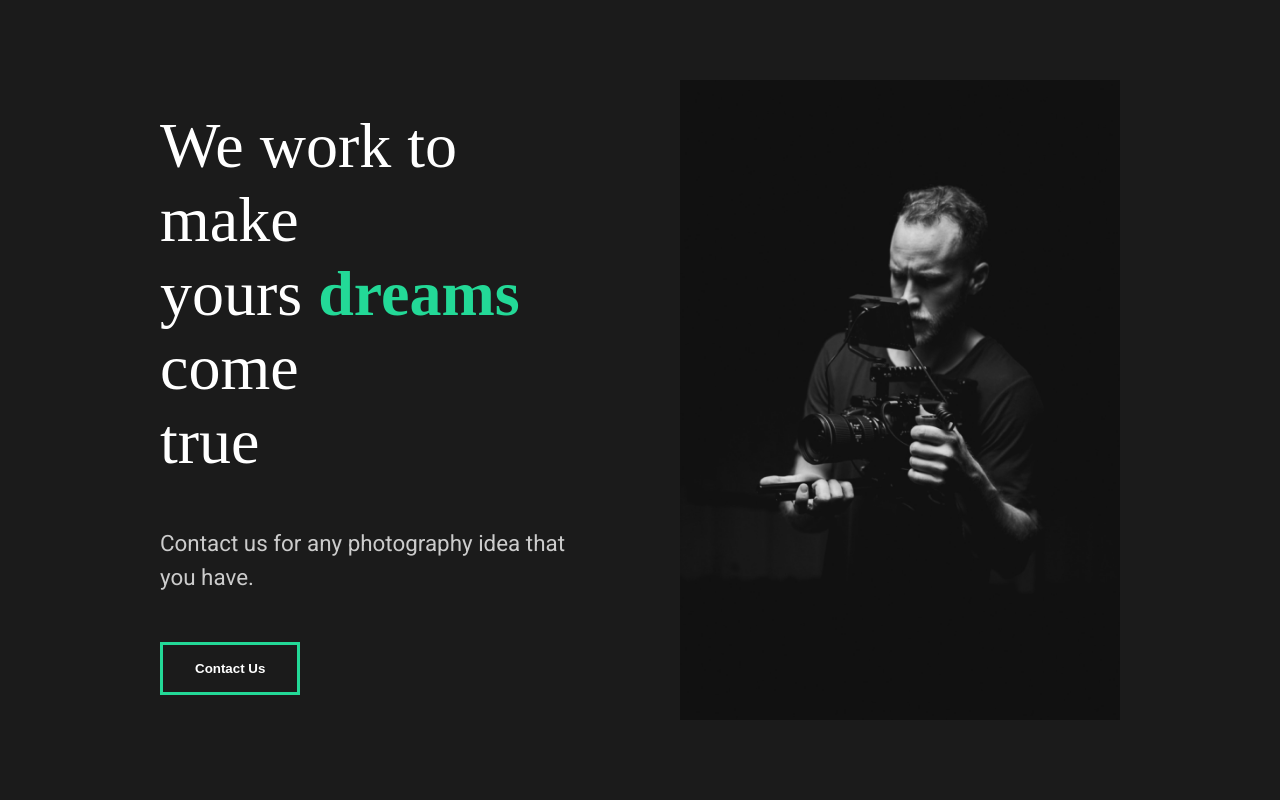
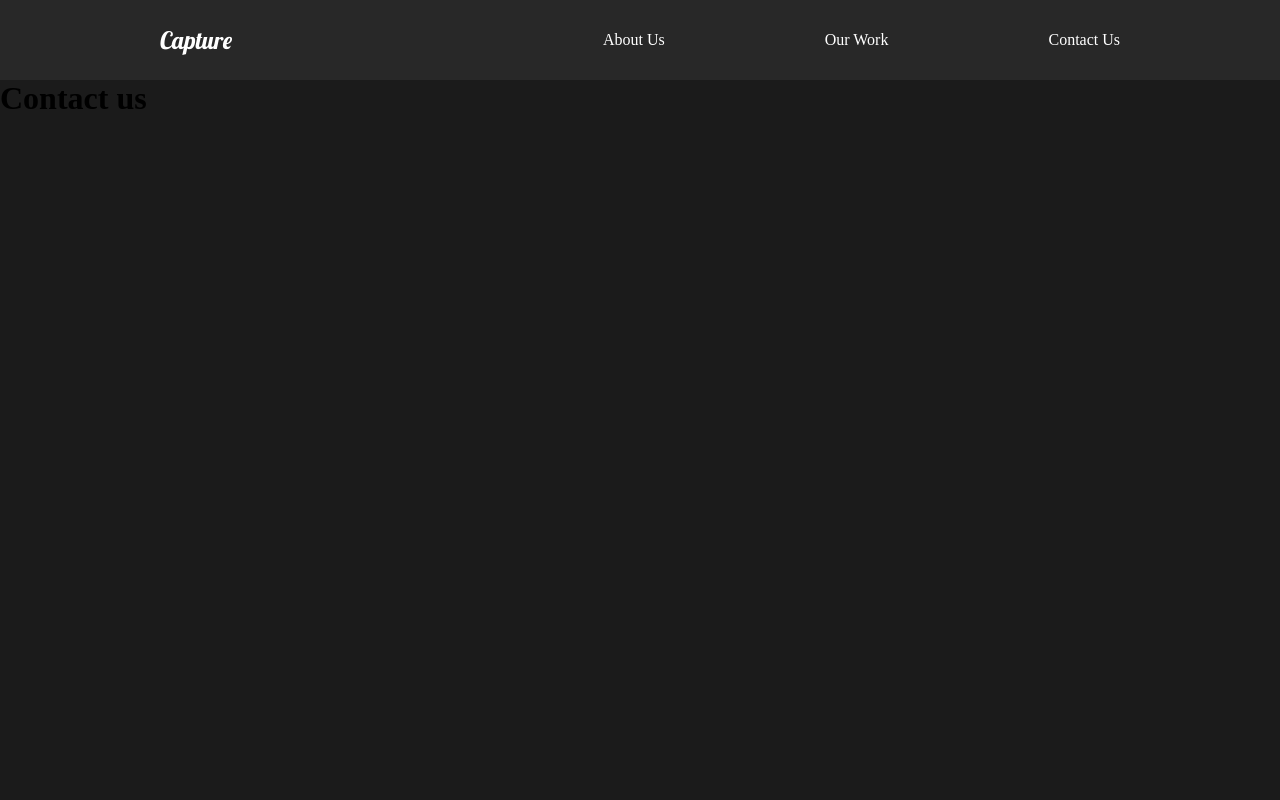
Before and after one commit to IoanLT/Portfolio, a React (Create React App) app: page /contact-us in a window 1280 px wide. Shown: the top 800 px of the page. Built offline with nearby package versions, Linux system fonts and the light colour scheme.

Commit message:
creating the header and implementing routes to other pages using react-router-dom

```diff
--- a/src/App.js
+++ b/src/App.js
@@ -1,17 +1,27 @@
 // Import global style
 import GlobalStyle from "./components/GlobalStyle";
+import Header from "./components/Header";
 // Import pages
 import AboutUs from "./pages/AboutUs";
+import OurWork from "./pages/OurWork";
+import ContactUs from "./pages/ContactUs";
+// Router
+import { Switch, Route } from 'react-router-dom';
 
 
 function App() {
   return (
     <div className="App">
       <GlobalStyle />
-      <AboutUs />
+      <Header />
 
+      <Switch>
+        <Route exact path="/" render={(props) => <AboutUs {...props} />} />
+        <Route path="/our-work" render={(props) => <OurWork {...props} />} />
+        <Route path="/contact-us" render={(props) => <ContactUs {...props} />} />
+      </Switch>
     </div>
-  );
+  )
 }
 
 export default App;
--- /dev/null
+++ b/src/components/Header.js
@@ -0,0 +1,55 @@
+import React from 'react';
+import styled from 'styled-components';
+import { Link } from 'react-router-dom';
+
+const Header = () => {
+    return (
+        <Navbar>
+            <h1><Link id="logo" to="/">Capture</Link></h1>
+            <ul>
+                <li>
+                    <Link to="/">About Us</Link>
+                </li>
+                <li>
+                    <Link to="/our-work">Our Work</Link>
+                </li>
+                <li>
+                    <Link to="/contact-us">Contact Us</Link>
+                </li>
+            </ul>
+        </Navbar>
+    )
+}
+
+const Navbar = styled.nav`
+    min-height: 10vh;
+    display: flex;
+    margin: auto;
+    justify-content: space-between;
+    align-items: center;
+    padding: 1rem 10rem;
+    background: #282828;
+
+    a {
+        color: #fff;
+        text-decoration: none;
+    }
+
+    ul {
+        display: flex;
+        list-style: none;
+    }
+
+    li {
+        padding-left: 10rem;
+        position: relative;
+    }
+
+    #logo {
+        font-size: 1.5rem;
+        font-family: "Lobster", cursive;
+        font-weight: lighter;
+    }
+`
+
+export default Header;
--- a/src/index.js
+++ b/src/index.js
@@ -1,11 +1,14 @@
 import React from 'react';
 import ReactDOM from 'react-dom';
+import { BrowserRouter } from 'react-router-dom'
 import App from './App';
 import reportWebVitals from './reportWebVitals';
 
 ReactDOM.render(
   <React.StrictMode>
-    <App />
+    <BrowserRouter>
+      <App />
+    </BrowserRouter>
   </React.StrictMode>,
   document.getElementById('root')
 );
--- /dev/null
+++ b/src/pages/ContactUs.js
@@ -0,0 +1,11 @@
+import React from 'react';
+
+const ContactUs = () => {
+    return (
+        <div>
+            <h1>Contact us</h1>
+        </div>
+    )
+}
+
+export default ContactUs
--- /dev/null
+++ b/src/pages/OurWork.js
@@ -0,0 +1,11 @@
+import React from 'react';
+
+const OurWork = () => {
+    return (
+        <div>
+            <h1>Our work</h1>
+        </div>
+    )
+}
+
+export default OurWork;
```
